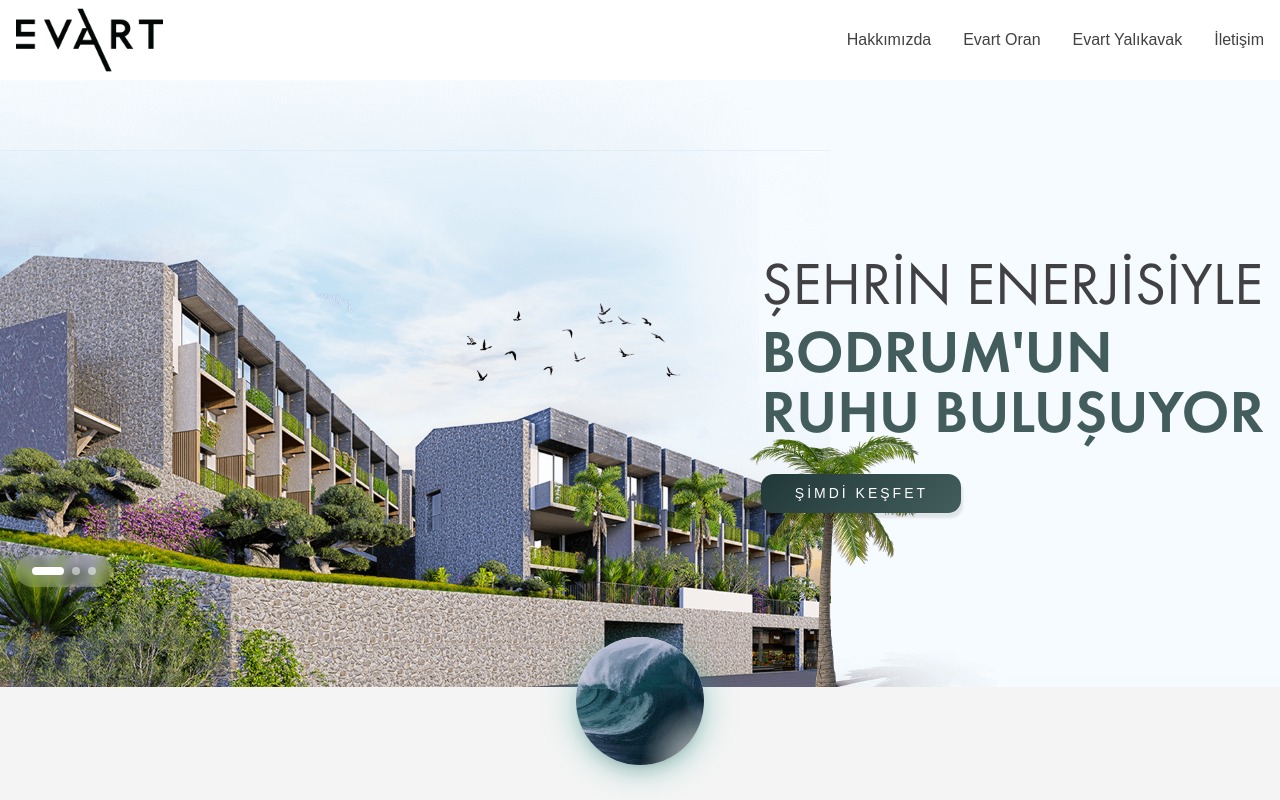
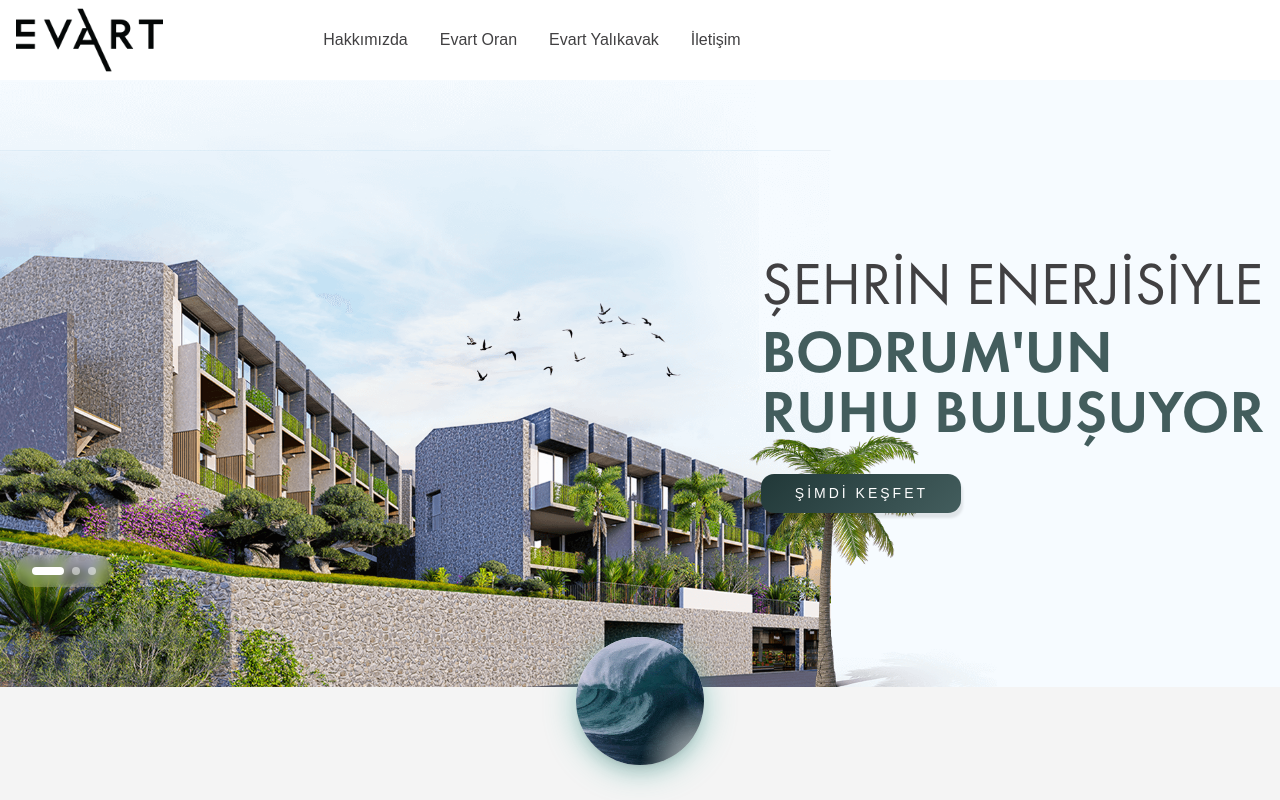
Before and after one commit to bedirhanugurluuu/Evart, a Next.js app: page / in a window 1280 px wide. Shown: the top 800 px of the page. Built offline with nearby package versions, Linux system fonts and the light colour scheme; a web font is replaced by a local one.

Commit message:
Adjust header layout for navigation items

```diff
--- a/components/Header.tsx
+++ b/components/Header.tsx
@@ -20,7 +20,7 @@ export default function Header() {
   return (
     <header className="bg-white sticky top-0 z-50">
       <nav className="container-custom py-2">
-        <div className="flex items-center justify-between">
+        <div className="flex items-center justify-start gap-20 lg:gap-40">
           {/* Logo */}
           <a href="/" className="flex items-center">
             <img
```
